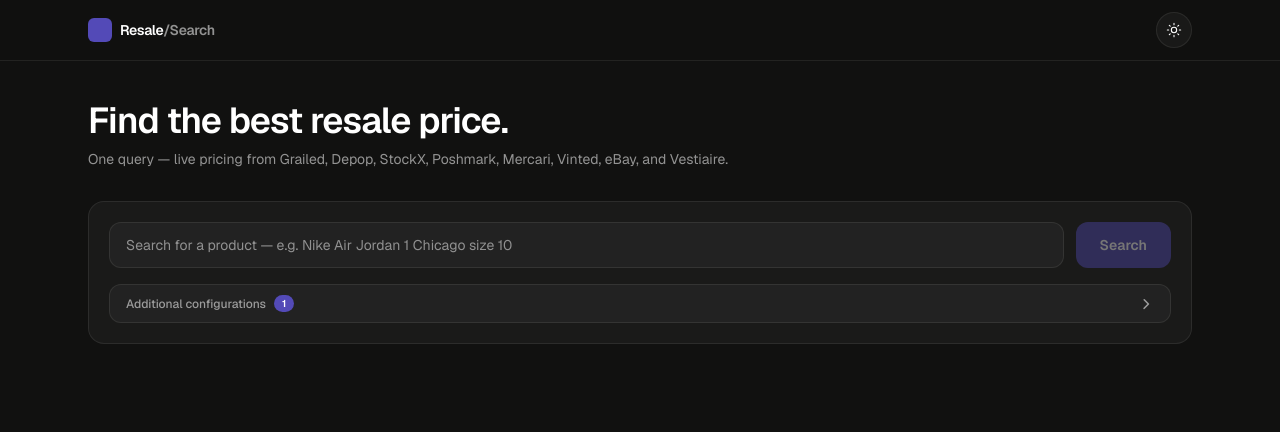
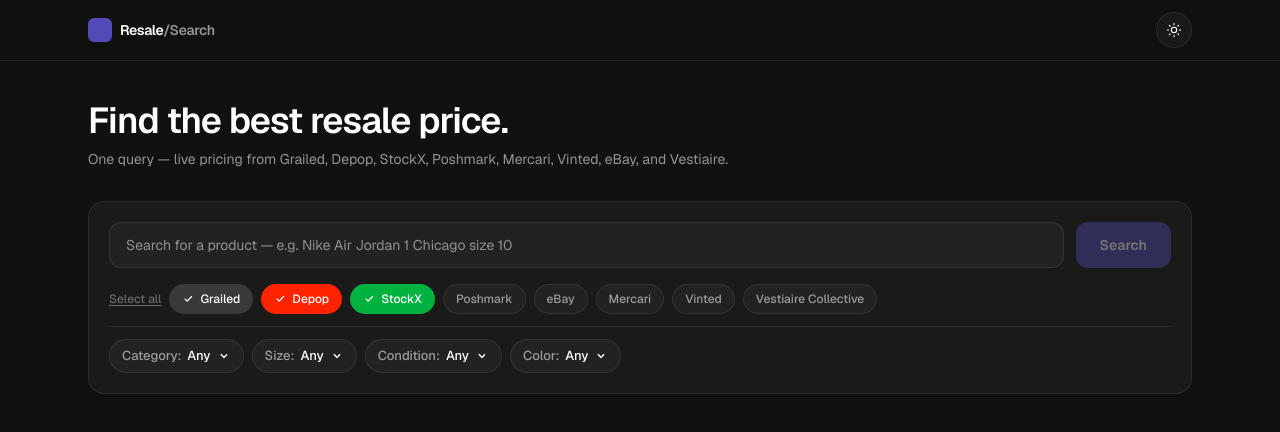
Before and after one commit to kevinguii/crawli, a Next.js app: page / in a window 1280 px wide. Shown: the top 432 px of the page. Built offline with nearby package versions, Linux system fonts and the light colour scheme.

Commit message:
chanaged additional customizations to a horizontal bar, looks much better, lots of progress today

```diff
--- a/app/components/FilterPanel.tsx
+++ b/app/components/FilterPanel.tsx
@@ -1,6 +1,12 @@
 'use client';
 
-import { ReactNode, useState } from 'react';
+import {
+  CSSProperties,
+  ReactNode,
+  useEffect,
+  useRef,
+  useState,
+} from 'react';
 import { PLATFORM_DOMAINS, PLATFORM_NAMES } from '@/lib/types';
 import { platformStyle } from './platformColors';
 
@@ -53,22 +59,28 @@ export const CLOTHING_SIZE_OPTIONS = [
   { key: 'xxl', label: 'XXL', queryTerm: 'XXL' },
 ];
 
-// Shoe sizes split by men's / women's. Same numeric labels in both — the key +
-// query term carry the gender so search engines pick up the distinction.
+// Combined men's / women's sneaker sizes. Women's = Men's + 1.5 (Nike convention).
+// Label shows both so a single chip serves both shopper types; queryTerm uses
+// the men's number since that's how listings are predominantly indexed.
 export const SHOE_SIZE_OPTIONS = [
-  { key: 'm8',  label: "Men's 8",  queryTerm: "men's size 8" },
-  { key: 'm9',  label: "Men's 9",  queryTerm: "men's size 9" },
-  { key: 'm10', label: "Men's 10", queryTerm: "men's size 10" },
-  { key: 'm11', label: "Men's 11", queryTerm: "men's size 11" },
-  { key: 'm12', label: "Men's 12", queryTerm: "men's size 12" },
-  { key: 'w8',  label: "Women's 8",  queryTerm: "women's size 8" },
-  { key: 'w9',  label: "Women's 9",  queryTerm: "women's size 9" },
-  { key: 'w10', label: "Women's 10", queryTerm: "women's size 10" },
-  { key: 'w11', label: "Women's 11", queryTerm: "women's size 11" },
-  { key: 'w12', label: "Women's 12", queryTerm: "women's size 12" },
+  { key: 'm6',    label: 'M 6 / W 7.5',    queryTerm: 'size 6' },
+  { key: 'm6_5',  label: 'M 6.5 / W 8',    queryTerm: 'size 6.5' },
+  { key: 'm7',    label: 'M 7 / W 8.5',    queryTerm: 'size 7' },
+  { key: 'm7_5',  label: 'M 7.5 / W 9',    queryTerm: 'size 7.5' },
+  { key: 'm8',    label: 'M 8 / W 9.5',    queryTerm: 'size 8' },
+  { key: 'm8_5',  label: 'M 8.5 / W 10',   queryTerm: 'size 8.5' },
+  { key: 'm9',    label: 'M 9 / W 10.5',   queryTerm: 'size 9' },
+  { key: 'm9_5',  label: 'M 9.5 / W 11',   queryTerm: 'size 9.5' },
+  { key: 'm10',   label: 'M 10 / W 11.5',  queryTerm: 'size 10' },
+  { key: 'm10_5', label: 'M 10.5 / W 12',  queryTerm: 'size 10.5' },
+  { key: 'm11',   label: 'M 11 / W 12.5',  queryTerm: 'size 11' },
+  { key: 'm11_5', label: 'M 11.5 / W 13',  queryTerm: 'size 11.5' },
+  { key: 'm12',   label: 'M 12 / W 13.5',  queryTerm: 'size 12' },
+  { key: 'm13',   label: 'M 13',           queryTerm: 'size 13' },
+  { key: 'm14',   label: 'M 14',           queryTerm: 'size 14' },
 ];
 
-// Combined lookup for query-term resolution regardless of which set is active.
+// Combined lookup so filtersToQuerySuffix() can resolve any stored key.
 export const SIZE_OPTIONS = [...CLOTHING_SIZE_OPTIONS, ...SHOE_SIZE_OPTIONS];
 
 export interface FilterState {
@@ -82,7 +94,6 @@ export function emptyFilterState(): FilterState {
   return { color: null, category: null, condition: null, size: null };
 }
 
-// Build the keyword fragment that should be appended to the user's query.
 export function filtersToQuerySuffix(filters: FilterState): string {
   const parts: string[] = [];
   if (filters.color) parts.push(filters.color);
@@ -98,16 +109,6 @@ export function filtersToQuerySuffix(filters: FilterState): string {
   return parts.join(' ');
 }
 
-function activeFilterCount(platforms: string[], filters: FilterState): number {
-  let n = 0;
-  if (platforms.length !== ALL_PLATFORMS.length) n += 1;
-  if (filters.color) n += 1;
-  if (filters.category) n += 1;
-  if (filters.condition) n += 1;
-  if (filters.size) n += 1;
-  return n;
-}
-
 interface Props {
   platforms: string[];
   onPlatformsChange: (next: string[]) => void;
@@ -121,8 +122,6 @@ export default function FilterPanel({
   filters,
   onFiltersChange,
 }: Props) {
-  const [open, setOpen] = useState(false);
-
   function togglePlatform(key: string) {
     onPlatformsChange(
       platforms.includes(key)
@@ -133,11 +132,12 @@ export default function FilterPanel({
   function setAllPlatforms() {
     onPlatformsChange(ALL_PLATFORMS);
   }
+  function clearPlatforms() {
+    onPlatformsChange([]);
+  }
   function setField<K extends keyof FilterState>(field: K, value: FilterState[K]) {
     const next = { ...filters, [field]: value };
-    // Switching category between footwear and non-footwear invalidates the
-    // current size pick (different option sets). Clear it so the user doesn't
-    // unknowingly carry over an out-of-range size.
+    // Footwear ↔ non-footwear uses different size sets — clear the stale pick.
     if (field === 'category') {
       const wasFootwear = filters.category === 'footwear';
       const willBeFootwear = value === 'footwear';
@@ -146,167 +146,222 @@ export default function FilterPanel({
     onFiltersChange(next);
   }
 
+  const allOn = platforms.length === ALL_PLATFORMS.length;
   const sizeOptions =
     filters.category === 'footwear' ? SHOE_SIZE_OPTIONS : CLOTHING_SIZE_OPTIONS;
-
-  const count = activeFilterCount(platforms, filters);
+  const sizeLabel = filters.category === 'footwear' ? 'Shoe size' : 'Size';
 
   return (
-    <div
-      className="rounded-xl"
-      style={{ background: 'var(--surface)', border: '1px solid var(--border)' }}
-    >
+    <div className="space-y-3">
+      {/* Platform chips — always visible, brand-colored when active. */}
+      <div className="flex flex-wrap items-center gap-2">
+        <button
+          type="button"
+          onClick={allOn ? clearPlatforms : setAllPlatforms}
+          className="text-xs font-medium underline underline-offset-2 transition-colors"
+          style={{ color: 'var(--text-dim)' }}
+        >
+          {allOn ? 'Clear all' : 'Select all'}
+        </button>
+        {ALL_PLATFORMS.map((p) => {
+          const active = platforms.includes(p);
+          const ps = platformStyle(p);
+          return (
+            <label
+              key={p}
+              className="flex cursor-pointer items-center gap-1.5 rounded-full px-3 py-1.5 text-xs font-medium transition-colors"
+              style={
+                active
+                  ? { background: ps.background, color: ps.color, border: '1px solid transparent' }
+                  : { background: 'var(--surface)', border: '1px solid var(--border)', color: 'var(--text-muted)' }
+              }
+            >
+              <input
+                type="checkbox"
+                className="sr-only"
+                checked={active}
+                onChange={() => togglePlatform(p)}
+              />
+              {active && (
+                <svg viewBox="0 0 20 20" fill="currentColor" className="h-3 w-3">
+                  <path
+                    fillRule="evenodd"
+                    d="M16.7 5.3a1 1 0 0 1 0 1.4l-7.5 7.5a1 1 0 0 1-1.4 0l-3.5-3.5a1 1 0 0 1 1.4-1.4L8.5 12l6.8-6.8a1 1 0 0 1 1.4 0z"
+                    clipRule="evenodd"
+                  />
+                </svg>
+              )}
+              {PLATFORM_NAMES[p] ?? p}
+            </label>
+          );
+        })}
+      </div>
+
+      <div style={{ borderTop: '1px solid var(--border)' }} />
+
+      {/* Filter pills — always visible, never collapsed. */}
+      <div className="flex flex-wrap gap-2">
+        <FilterDropdown
+          label="Category"
+          value={filters.category}
+          options={CATEGORY_OPTIONS.map((o) => ({ key: o.key, label: o.label }))}
+          onChange={(v) => setField('category', v)}
+        />
+        <FilterDropdown
+          label={sizeLabel}
+          value={filters.size}
+          options={sizeOptions.map((o) => ({ key: o.key, label: o.label }))}
+          onChange={(v) => setField('size', v)}
+        />
+        <FilterDropdown
+          label="Condition"
+          value={filters.condition}
+          options={CONDITION_OPTIONS.map((o) => ({ key: o.key, label: o.label }))}
+          onChange={(v) => setField('condition', v)}
+        />
+        <FilterDropdown
+          label="Color"
+          value={filters.color}
+          options={COLOR_OPTIONS.map((o) => ({
+            key: o.key,
+            label: o.label,
+            leading: (
+              <span
+                className="inline-block h-3 w-3 shrink-0 rounded-full"
+                style={{
+                  background: o.swatch,
+                  boxShadow: o.ring ? `inset 0 0 0 1px ${o.ring}` : undefined,
+                }}
+              />
+            ),
+          }))}
+          onChange={(v) => setField('color', v)}
+        />
+      </div>
+    </div>
+  );
+}
+
+// ---------- Custom dropdown pill ----------
+
+interface DropdownOption {
+  key: string;
+  label: string;
+  leading?: ReactNode;
+}
+
+interface DropdownProps {
+  label: string;
+  value: string | null;
+  options: DropdownOption[];
+  onChange: (next: string | null) => void;
+}
+
+function FilterDropdown({ label, value, options, onChange }: DropdownProps) {
+  const [open, setOpen] = useState(false);
+  const rootRef = useRef<HTMLDivElement | null>(null);
+
+  // Click-outside + Escape to close.
+  useEffect(() => {
+    if (!open) return;
+    function onDocMouseDown(e: MouseEvent) {
+      if (!rootRef.current) return;
+      if (!rootRef.current.contains(e.target as Node)) setOpen(false);
+    }
+    function onKey(e: KeyboardEvent) {
+      if (e.key === 'Escape') setOpen(false);
+    }
+    document.addEventListener('mousedown', onDocMouseDown);
+    document.addEventListener('keydown', onKey);
+    return () => {
+      document.removeEventListener('mousedown', onDocMouseDown);
+      document.removeEventListener('keydown', onKey);
+    };
+  }, [open]);
+
+  const active = value !== null;
+  const selectedLabel =
+    value === null ? 'Any' : options.find((o) => o.key === value)?.label ?? 'Any';
+
+  const pillStyle: CSSProperties = active
+    ? {
+        background: 'var(--surface)',
+        border: '1px solid var(--accent)',
+        color: 'var(--accent-text)',
+      }
+    : {
+        background: 'var(--surface)',
+        border: '1px solid var(--border)',
+        color: 'var(--text)',
+      };
+
+  return (
+    <div ref={rootRef} className="relative">
       <button
         type="button"
         onClick={() => setOpen((v) => !v)}
-        className="flex w-full items-center justify-between px-4 py-2.5 text-xs font-medium transition-colors"
-        style={{ color: 'var(--text-muted)' }}
+        className="flex items-center gap-1.5 rounded-full px-3 py-1.5 text-[13px] font-medium transition-colors"
+        style={pillStyle}
       >
-        <span className="flex items-center gap-2">
-          <span>Additional configurations</span>
-          {count > 0 && (
-            <span
-              className="rounded-full px-2 py-0.5 text-[10px] font-semibold"
-              style={{ background: 'var(--accent)', color: '#FFFFFF' }}
-            >
-              {count}
-            </span>
-          )}
+        <span style={{ color: active ? 'var(--accent-text)' : 'var(--text-muted)' }}>
+          {label}:
         </span>
+        <span>{selectedLabel}</span>
         <svg
           viewBox="0 0 20 20"
           fill="currentColor"
-          className="h-4 w-4 transition-transform duration-200"
-          style={{ transform: open ? 'rotate(90deg)' : 'rotate(0deg)' }}
+          className="h-3.5 w-3.5 transition-transform duration-200"
+          style={{ transform: open ? 'rotate(180deg)' : 'rotate(0deg)' }}
         >
           <path
             fillRule="evenodd"
-            d="M7.05 4.05a1 1 0 0 1 1.4 0l5.3 5.3a1 1 0 0 1 0 1.4l-5.3 5.3a1 1 0 1 1-1.4-1.4l4.6-4.6-4.6-4.6a1 1 0 0 1 0-1.4z"
+            d="M5.3 7.3a1 1 0 0 1 1.4 0L10 10.6l3.3-3.3a1 1 0 0 1 1.4 1.4l-4 4a1 1 0 0 1-1.4 0l-4-4a1 1 0 0 1 0-1.4z"
             clipRule="evenodd"
           />
         </svg>
       </button>
 
-      {/* Smooth slide using the grid 0fr → 1fr trick (no fixed max-height). */}
+      {/* Smooth grid 0fr → 1fr open. Absolute below the pill. */}
       <div
-        className="grid transition-all duration-300 ease-out"
+        className="absolute left-0 z-20 mt-1 grid transition-all duration-200 ease-out"
         style={{
           gridTemplateRows: open ? '1fr' : '0fr',
           opacity: open ? 1 : 0,
+          pointerEvents: open ? 'auto' : 'none',
+          minWidth: '180px',
         }}
+        aria-hidden={!open}
       >
         <div className="overflow-hidden">
           <div
-            className="space-y-5 px-4 pb-4 pt-4"
-            style={{ borderTop: '1px solid var(--border)' }}
+            className="rounded-xl py-1 shadow-lg"
+            style={{
+              background: 'var(--bg-elevated)',
+              border: '1px solid var(--border-strong)',
+              maxHeight: '260px',
+              overflowY: 'auto',
+            }}
           >
-            {/* Platforms — multi-select. "All" sets every platform on. */}
-            <Section title="Platforms">
-              <Chip
-                label="All"
-                active={platforms.length === ALL_PLATFORMS.length}
-                onClick={setAllPlatforms}
+            <DropdownItem
+              label="Any"
+              selected={value === null}
+              onClick={() => {
+                onChange(null);
+                setOpen(false);
+              }}
+            />
+            {options.map((o) => (
+              <DropdownItem
+                key={o.key}
+                label={o.label}
+                leading={o.leading}
+                selected={value === o.key}
+                onClick={() => {
+                  onChange(value === o.key ? null : o.key);
+                  setOpen(false);
+                }}
               />
-              {ALL_PLATFORMS.map((p) => {
-                const active = platforms.includes(p);
-                const ps = platformStyle(p);
-                return (
-                  <Chip
-                    key={p}
-                    label={PLATFORM_NAMES[p] ?? p}
-                    active={active}
-                    activeStyle={{ background: ps.background, color: ps.color }}
-                    onClick={() => togglePlatform(p)}
-                  />
-                );
-              })}
-            </Section>
-
-            {/* Color — single-select. "Any" clears the filter. */}
-            <Section title="Color">
-              <Chip
-                label="Any"
-                active={filters.color === null}
-                onClick={() => setField('color', null)}
-              />
-              {COLOR_OPTIONS.map((c) => (
-                <Chip
-                  key={c.key}
-                  label={c.label}
-                  active={filters.color === c.key}
-                  leading={
-                    <span
-                      className="inline-block h-3.5 w-3.5 shrink-0 rounded-full"
-                      style={{
-                        background: c.swatch,
-                        boxShadow: c.ring ? `inset 0 0 0 1px ${c.ring}` : undefined,
-                      }}
-                    />
-                  }
-                  onClick={() =>
-                    setField('color', filters.color === c.key ? null : c.key)
-                  }
-                />
-              ))}
-            </Section>
-
-            <Section title="Category">
-              <Chip
-                label="Any"
-                active={filters.category === null}
-                onClick={() => setField('category', null)}
-              />
-              {CATEGORY_OPTIONS.map((c) => (
-                <Chip
-                  key={c.key}
-                  label={c.label}
-                  active={filters.category === c.key}
-                  onClick={() =>
-                    setField('category', filters.category === c.key ? null : c.key)
-                  }
-                />
-              ))}
-            </Section>
-
-            <Section title="Condition">
-              <Chip
-                label="Any"
-                active={filters.condition === null}
-                onClick={() => setField('condition', null)}
-              />
-              {CONDITION_OPTIONS.map((c) => (
-                <Chip
-                  key={c.key}
-                  label={c.label}
-                  active={filters.condition === c.key}
-                  onClick={() =>
-                    setField('condition', filters.condition === c.key ? null : c.key)
-                  }
-                />
-              ))}
-            </Section>
-
-            <Section
-              title={
-                filters.category === 'footwear' ? 'Shoe size' : 'Clothing size'
-              }
-            >
-              <Chip
-                label="Any"
-                active={filters.size === null}
-                onClick={() => setField('size', null)}
-              />
-              {sizeOptions.map((s) => (
-                <Chip
-                  key={s.key}
-                  label={s.label}
-                  active={filters.size === s.key}
-                  onClick={() =>
-                    setField('size', filters.size === s.key ? null : s.key)
-                  }
-                />
-              ))}
-            </Section>
+            ))}
           </div>
         </div>
       </div>
@@ -314,48 +369,44 @@ export default function FilterPanel({
   );
 }
 
-function Section({ title, children }: { title: string; children: ReactNode }) {
-  return (
-    <div className="space-y-2">
-      <p
-        className="text-[11px] font-semibold uppercase tracking-wide"
-        style={{ color: 'var(--text-muted)' }}
-      >
-        {title}
-      </p>
-      <div className="flex flex-wrap gap-1.5">{children}</div>
-    </div>
-  );
-}
-
-function Chip({
+function DropdownItem({
   label,
-  active,
+  selected,
   onClick,
   leading,
-  activeStyle,
 }: {
   label: string;
-  active: boolean;
+  selected: boolean;
   onClick: () => void;
   leading?: ReactNode;
-  activeStyle?: { background: string; color: string };
 }) {
-  const style = active
-    ? activeStyle ?? { background: 'var(--accent)', color: '#FFFFFF' }
-    : { background: 'var(--bg-elevated)', color: 'var(--text)' };
   return (
     <button
       type="button"
       onClick={onClick}
-      className="flex cursor-pointer items-center gap-1.5 rounded-full px-2.5 py-1 text-xs font-medium transition-colors"
+      className="flex w-full items-center gap-2 px-3 py-1.5 text-left text-[13px] transition-colors"
       style={{
-        ...style,
-        border: active ? '1px solid transparent' : '1px solid var(--border)',
+        background: selected ? 'var(--accent-soft)' : 'transparent',
+        color: selected ? 'var(--accent-text)' : 'var(--text)',
+      }}
+      onMouseEnter={(e) => {
+        if (!selected) e.currentTarget.style.background = 'var(--surface-hover)';
+      }}
+      onMouseLeave={(e) => {
+        if (!selected) e.currentTarget.style.background = 'transparent';
       }}
     >
       {leading}
-      {label}
+      <span>{label}</span>
+      {selected && (
+        <svg viewBox="0 0 20 20" fill="currentColor" className="ml-auto h-3.5 w-3.5">
+          <path
+            fillRule="evenodd"
+            d="M16.7 5.3a1 1 0 0 1 0 1.4l-7.5 7.5a1 1 0 0 1-1.4 0l-3.5-3.5a1 1 0 0 1 1.4-1.4L8.5 12l6.8-6.8a1 1 0 0 1 1.4 0z"
+            clipRule="evenodd"
+          />
+        </svg>
+      )}
     </button>
   );
 }
--- a/app/globals.css
+++ b/app/globals.css
@@ -15,6 +15,7 @@
   --accent: #534AB7;
   --accent-hover: #635AC7;
   --accent-soft: rgba(83, 74, 183, 0.18);
+  --accent-text: #AFA9EC;
   --success: #4ade80;
   --success-soft: rgba(74, 222, 128, 0.14);
   --danger: #ef4444;
@@ -36,6 +37,7 @@
   --accent: #534AB7;
   --accent-hover: #4339a8;
   --accent-soft: rgba(83, 74, 183, 0.12);
+  --accent-text: #534AB7;
   --success: #16a34a;
   --success-soft: rgba(22, 163, 74, 0.12);
   --danger: #dc2626;
```
Also changed, not shown: 1 other file (tests, documents, lock files or other folders).
